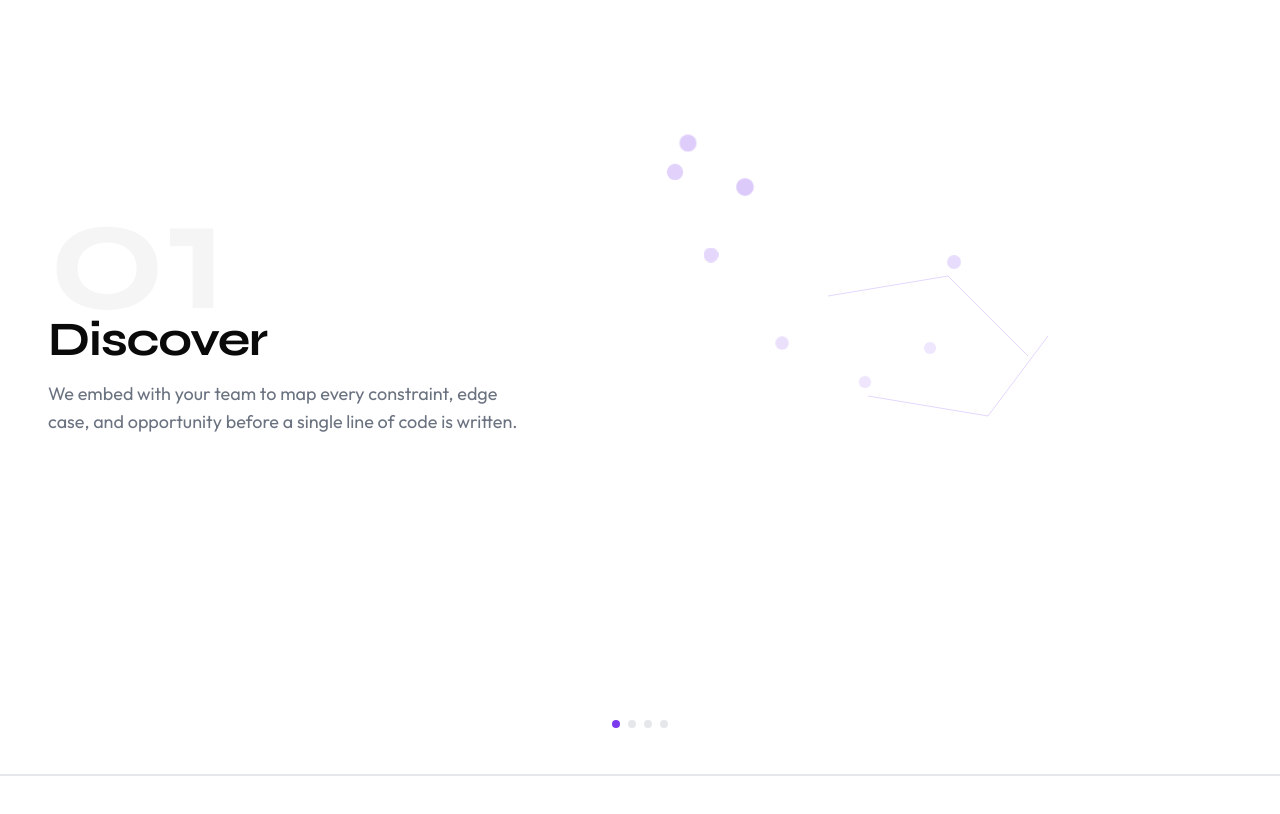
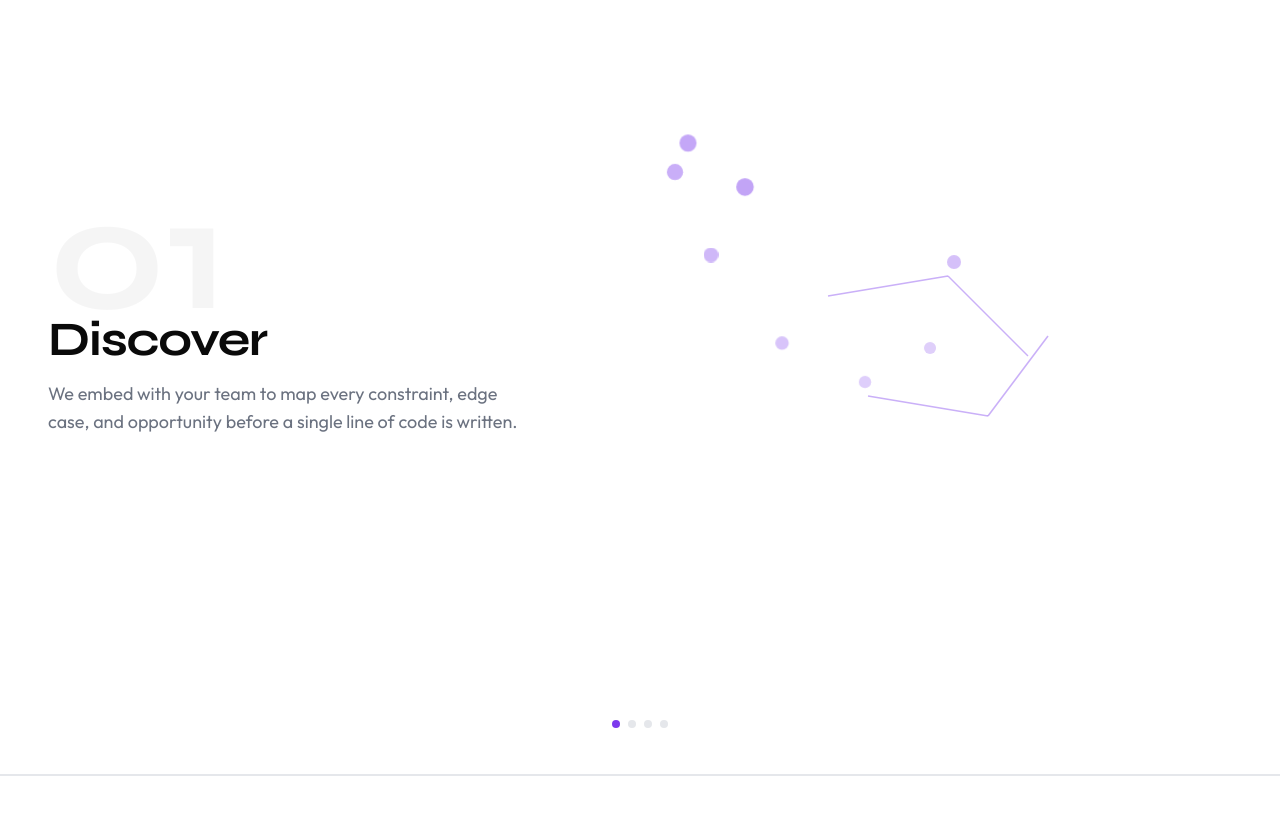
Before and after one commit to Walli-Muhammad/Wyfflo, a Next.js app: page / in a window 1280 px wide. Shown: the part 2260-3074 px from the top of the page. Built offline with nearby package versions, Linux system fonts and the light colour scheme.

Commit message:
fix(ui): darken/thicken process section animations, add crisp black text shadow outline to app names on portfolio cards

```diff
--- a/src/components/PortfolioSection.tsx
+++ b/src/components/PortfolioSection.tsx
@@ -147,8 +147,13 @@ export default function PortfolioSection() {
                   </div>
 
                   {/* Bottom Text Information Card */}
-                  <div className="absolute bottom-0 left-0 right-0 p-6 bg-gradient-to-t from-black/80 via-black/40 to-transparent text-white z-10 flex flex-col justify-end">
-                    <h3 className="font-monumental text-lg md:text-xl font-bold tracking-tight text-white leading-tight">
+                  <div className="absolute bottom-0 left-0 right-0 p-6 bg-gradient-to-t from-black/95 via-black/50 to-transparent text-white z-10 flex flex-col justify-end">
+                    <h3
+                      className="font-monumental text-lg md:text-xl font-bold tracking-tight text-white leading-tight"
+                      style={{
+                        textShadow: "-1.5px -1.5px 0 #000, 1.5px -1.5px 0 #000, -1.5px 1.5px 0 #000, 1.5px 1.5px 0 #000, 0 2px 4px rgba(0,0,0,0.8)"
+                      }}
+                    >
                       {project.name}
                     </h3>
                     <div className="flex items-center justify-between mt-1 text-xs text-white/80">
--- a/src/components/ProcessSection.tsx
+++ b/src/components/ProcessSection.tsx
@@ -38,14 +38,14 @@ function DiscoverVisual() {
       {[...Array(8)].map((_, i) => (
         <motion.div
           key={i}
-          className="absolute w-3 h-3 rounded-full bg-[#7C3AED]/40"
+          className="absolute w-3 h-3 rounded-full bg-[#7C3AED]/60"
           style={{
             top: `${20 + Math.sin(i * 0.8) * 30}%`,
             left: `${15 + Math.cos(i * 0.6) * 35}%`,
           }}
           animate={{
             scale: [1, 1.5, 1],
-            opacity: [0.3, 0.7, 0.3],
+            opacity: [0.4, 0.8, 0.4],
           }}
           transition={{
             duration: 2 + i * 0.3,
@@ -61,32 +61,32 @@ function DiscoverVisual() {
           y1="30%"
           x2="50%"
           y2="25%"
-          className="stroke-[#7C3AED]/20"
-          strokeWidth="1"
+          className="stroke-[#7C3AED]/40"
+          strokeWidth="1.5"
         />
         <line
           x1="50%"
           y1="25%"
           x2="70%"
           y2="45%"
-          className="stroke-[#7C3AED]/20"
-          strokeWidth="1"
+          className="stroke-[#7C3AED]/40"
+          strokeWidth="1.5"
         />
         <line
           x1="30%"
           y1="55%"
           x2="60%"
           y2="60%"
-          className="stroke-[#7C3AED]/20"
-          strokeWidth="1"
+          className="stroke-[#7C3AED]/40"
+          strokeWidth="1.5"
         />
         <line
           x1="60%"
           y1="60%"
           x2="75%"
           y2="40%"
-          className="stroke-[#7C3AED]/20"
-          strokeWidth="1"
+          className="stroke-[#7C3AED]/40"
+          strokeWidth="1.5"
         />
       </svg>
     </div>
@@ -107,7 +107,7 @@ function ArchitectVisual() {
           {[...Array(3)].map((_, col) => (
             <div
               key={col}
-              className="w-20 h-14 md:w-24 md:h-16 rounded-lg border border-[#7C3AED]/20 bg-[#7C3AED]/5"
+              className="w-20 h-14 md:w-24 md:h-16 rounded-lg border-2 border-[#7C3AED]/50 bg-[#7C3AED]/10"
             />
           ))}
         </motion.div>
@@ -151,14 +151,14 @@ function DeployVisual() {
       {[...Array(3)].map((_, i) => (
         <motion.div
           key={i}
-          className="absolute rounded-full border border-[#7C3AED]/30"
+          className="absolute rounded-full border-2 border-[#7C3AED]/50"
           style={{
             width: `${(i + 1) * 100}px`,
             height: `${(i + 1) * 100}px`,
           }}
           animate={{
             scale: [1, 1.3, 1],
-            opacity: [0.3, 0.1, 0.3],
+            opacity: [0.4, 0.2, 0.4],
           }}
           transition={{
             duration: 2,
```
